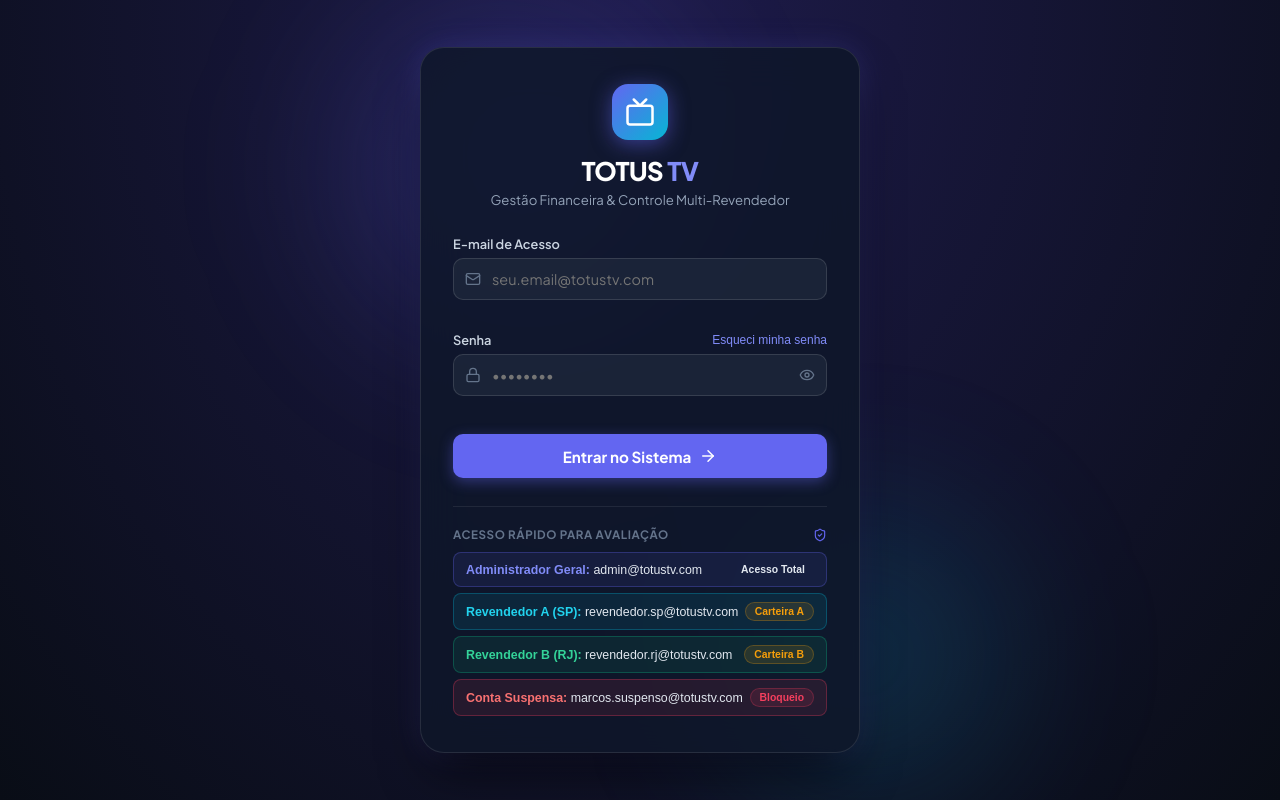
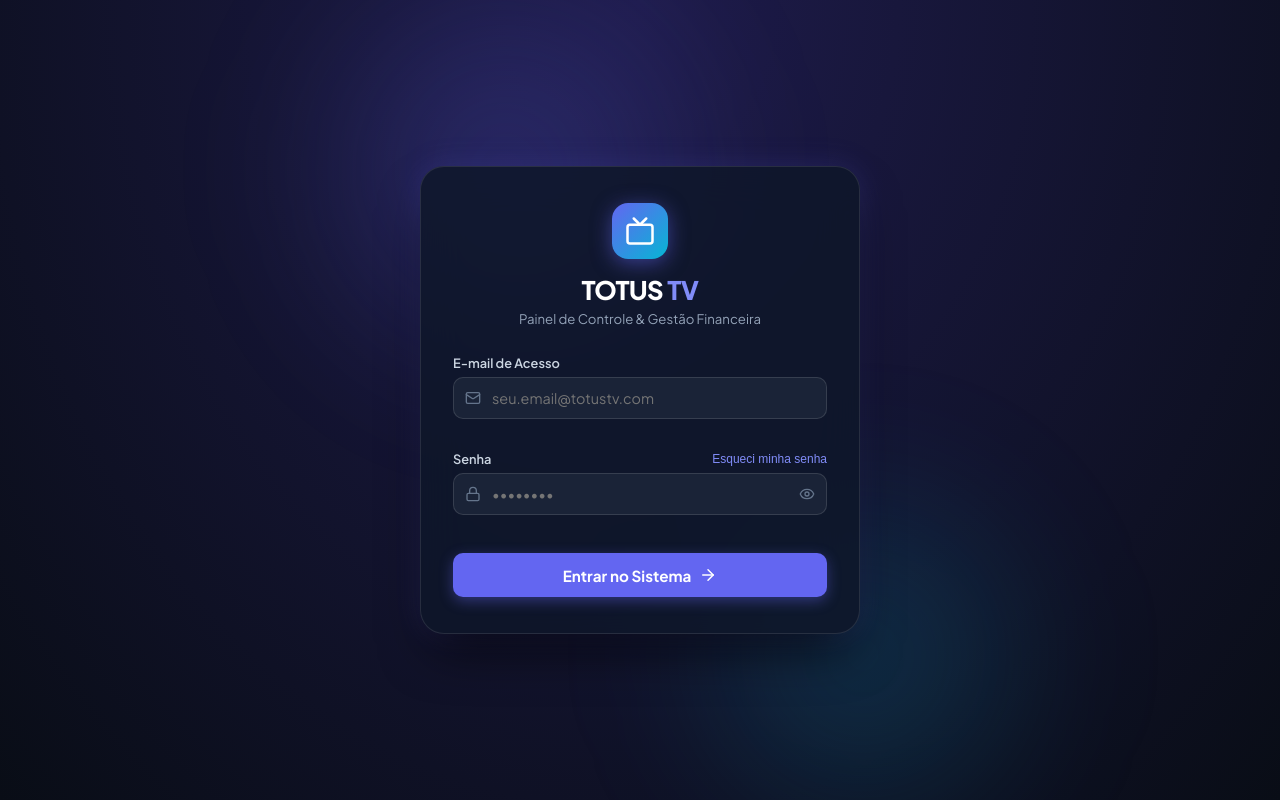
Before and after one commit to totustv/totustv, a React (Vite) app: page / in a window 1280 px wide. Built offline with nearby package versions, Linux system fonts and the light colour scheme; no server answers; the database is empty.

Commit message:
fix(auth): remover acesso rapido e atualizar subtitulo para 'Painel de Controle & Gestão Financeira'

```diff
--- a/src/pages/Login.tsx
+++ b/src/pages/Login.tsx
@@ -6,11 +6,9 @@ import {
   Eye,
   EyeOff,
   ArrowRight,
-  ShieldCheck,
   AlertCircle,
   CheckCircle,
   HelpCircle,
-  Sparkles,
 } from 'lucide-react';
 import { useAuth } from '../context/AuthContext';
 
@@ -19,7 +17,7 @@ interface LoginPageProps {
 }
 
 export const LoginPage: React.FC<LoginPageProps> = ({ onSuccess }) => {
-  const { login, recuperarSenha, usuariosDisponiveis } = useAuth();
+  const { login, recuperarSenha } = useAuth();
 
   const [email, setEmail] = useState('');
   const [senha, setSenha] = useState('');
@@ -72,12 +70,6 @@ export const LoginPage: React.FC<LoginPageProps> = ({ onSuccess }) => {
     } else {
       setErrorMsg(res.error || 'Erro ao processar recuperação de senha.');
     }
-  };
-
-  const selecionarContaDemonstracao = (userEmail: string) => {
-    setEmail(userEmail);
-    setSenha(userEmail === 'admin@totustv.com' ? 'Souzik@8451' : '123456');
-    setErrorMsg(null);
   };
 
   return (
@@ -172,7 +164,7 @@ export const LoginPage: React.FC<LoginPageProps> = ({ onSuccess }) => {
               TOTUS <span style={{ color: '#818cf8' }}>TV</span>
             </h1>
             <p style={{ fontSize: '0.825rem', color: '#94a3b8' }}>
-              Gestão Financeira & Controle Multi-Revendedor
+              Painel de Controle & Gestão Financeira
             </p>
           </div>
 
@@ -369,126 +361,6 @@ export const LoginPage: React.FC<LoginPageProps> = ({ onSuccess }) => {
               )}
             </button>
           </form>
-
-          {/* Atalhos Rápidos para Demonstração & Testes de Papéis */}
-          <div
-            style={{
-              marginTop: '28px',
-              paddingTop: '20px',
-              borderTop: '1px solid rgba(255, 255, 255, 0.08)',
-            }}
-          >
-            <div
-              style={{
-                fontSize: '0.725rem',
-                fontWeight: 700,
-                textTransform: 'uppercase',
-                letterSpacing: '0.05em',
-                color: '#64748b',
-                marginBottom: '10px',
-                display: 'flex',
-                alignItems: 'center',
-                justifyContent: 'space-between',
-              }}
-            >
-              <span>Acesso Rápido para Avaliação</span>
-              <ShieldCheck size={14} color="#6366f1" />
-            </div>
-
-            <div style={{ display: 'flex', flexDirection: 'column', gap: '6px' }}>
-              <button
-                type="button"
-                onClick={() => selecionarContaDemonstracao('admin@totustv.com')}
-                style={{
-                  display: 'flex',
-                  justifyContent: 'space-between',
-                  alignItems: 'center',
-                  padding: '8px 12px',
-                  borderRadius: '8px',
-                  backgroundColor: 'rgba(99, 102, 241, 0.1)',
-                  border: '1px solid rgba(99, 102, 241, 0.3)',
-                  color: '#e2e8f0',
-                  fontSize: '0.775rem',
-                  cursor: 'pointer',
-                  textAlign: 'left',
-                }}
-              >
-                <div>
-                  <strong style={{ color: '#818cf8' }}>Administrador Geral:</strong> admin@totustv.com
-                </div>
-                <span className="badge badge-em-dia" style={{ fontSize: '0.65rem' }}>Acesso Total</span>
-              </button>
-
-              <button
-                type="button"
-                onClick={() => selecionarContaDemonstracao('revendedor.sp@totustv.com')}
-                style={{
-                  display: 'flex',
-                  justifyContent: 'space-between',
-                  alignItems: 'center',
-                  padding: '8px 12px',
-                  borderRadius: '8px',
-                  backgroundColor: 'rgba(6, 182, 212, 0.1)',
-                  border: '1px solid rgba(6, 182, 212, 0.3)',
-                  color: '#e2e8f0',
-                  fontSize: '0.775rem',
-                  cursor: 'pointer',
-                  textAlign: 'left',
-                }}
-              >
-                <div>
-                  <strong style={{ color: '#22d3ee' }}>Revendedor A (SP):</strong> revendedor.sp@totustv.com
-                </div>
-                <span className="badge badge-pendente" style={{ fontSize: '0.65rem' }}>Carteira A</span>
-              </button>
-
-              <button
-                type="button"
-                onClick={() => selecionarContaDemonstracao('revendedor.rj@totustv.com')}
-                style={{
-                  display: 'flex',
-                  justifyContent: 'space-between',
-                  alignItems: 'center',
-                  padding: '8px 12px',
-                  borderRadius: '8px',
-                  backgroundColor: 'rgba(16, 185, 129, 0.1)',
-                  border: '1px solid rgba(16, 185, 129, 0.3)',
-                  color: '#e2e8f0',
-                  fontSize: '0.775rem',
-                  cursor: 'pointer',
-                  textAlign: 'left',
-                }}
-              >
-                <div>
-                  <strong style={{ color: '#34d399' }}>Revendedor B (RJ):</strong> revendedor.rj@totustv.com
-                </div>
-                <span className="badge badge-pendente" style={{ fontSize: '0.65rem' }}>Carteira B</span>
-              </button>
-
-              <button
-                type="button"
-                onClick={() => selecionarContaDemonstracao('marcos.suspenso@totustv.com')}
-                style={{
-                  display: 'flex',
-                  justifyContent: 'space-between',
-                  alignItems: 'center',
-                  padding: '8px 12px',
-                  borderRadius: '8px',
-                  backgroundColor: 'rgba(244, 63, 94, 0.1)',
-                  border: '1px solid rgba(244, 63, 94, 0.3)',
-                  color: '#e2e8f0',
-                  fontSize: '0.775rem',
-                  cursor: 'pointer',
-                  textAlign: 'left',
-                }}
-              >
-                <div>
-                  <strong style={{ color: '#f87171' }}>Conta Suspensa:</strong> marcos.suspenso@totustv.com
-                </div>
-                <span className="badge badge-atrasado" style={{ fontSize: '0.65rem' }}>Bloqueio</span>
-              </button>
-            </div>
-          </div>
         </div>
       </div>
 
```
